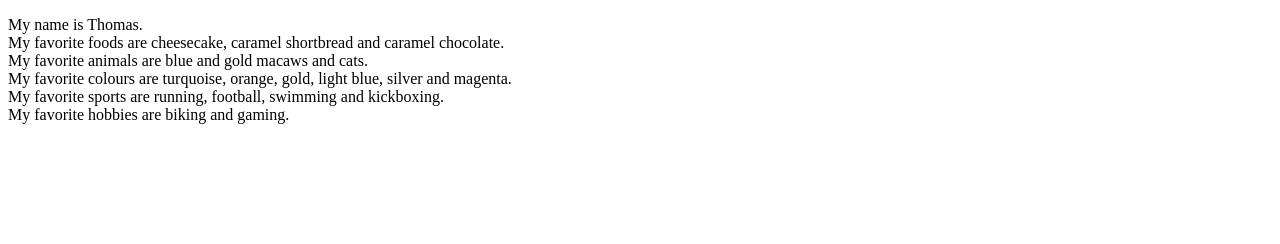
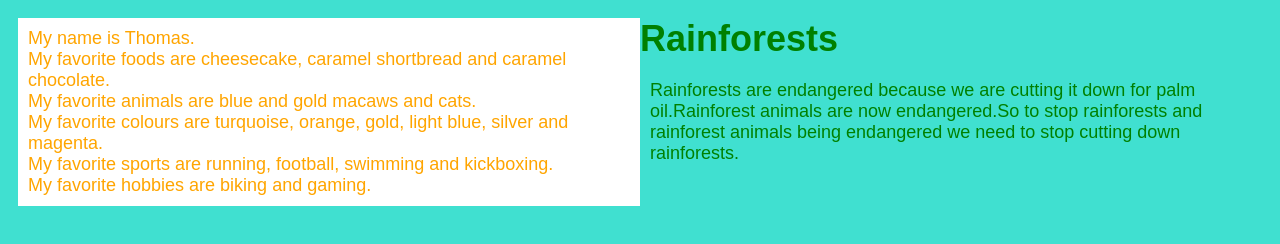
Before and after one commit to dajve/thomasandrewgreen.github.io, a plain HTML site: page index.html in a window 1280 px wide. Drawn offline with Linux system fonts and the light colour scheme.

Commit message:
Rainforests

```diff
--- a/index.html
+++ b/index.html
@@ -3,17 +3,30 @@
 <head>
     <meta charset="UTF-8">
     <title>About Me</title>
+    <link href="styles.css" rel="stylesheet" type="text/css"/>
 </head>
 <body>
+<div class="row">
+    <div class="about-me">
         <p>
             My name is Thomas.<br/>
             My favorite foods are cheesecake, caramel shortbread and caramel chocolate.<br/>
             My favorite animals are blue and gold macaws and cats.<br/>
             My favorite colours are turquoise, orange, gold, light blue, silver and magenta.<br/>
-    My favorite sports are running, football, swimming and kickboxing.  <br/>
+            My favorite sports are running, football, swimming and kickboxing. <br/>
             My favorite hobbies are biking and gaming.<br/>
         </p>
-
-
+    </div>
+    <div class="about-rainforest">
+        <h1>Rainforests</h1>
+        <p>
+            Rainforests are endangered because we are cutting
+            it down for palm oil.Rainforest animals are now
+            endangered.So to stop rainforests and rainforest
+            animals being endangered we need to stop cutting down
+            rainforests.
+        </p>
+    </div>
+</div>
 </body>
 </html>
--- /dev/null
+++ b/styles.css
@@ -0,0 +1,40 @@
+body {
+    background: turquoise;
+    color: orange;
+    font-family: sans-serif;
+    font-size: 18px;
+    padding: 10px;
+}
+
+div.row {
+    display: flex;
+    flex-wrap: wrap;
+}
+
+div.row > div {
+    flex-basis: 33%;
+    flex-grow: 1;
+    flex-shrink: 1;
+}
+
+h1 {
+    color: green;
+    margin-top: 0;
+    margin-bottom: 10px;
+}
+
+p {
+    background: white;
+    padding: 10px;
+    margin-top: 0;
+    display: inline-block;
+}
+
+.about-me p {
+    background: white;
+}
+
+.about-rainforest p {
+    background: transparent;
+    color: green;
+}
```
Lines whose indentation alone changed are shown as unchanged.
